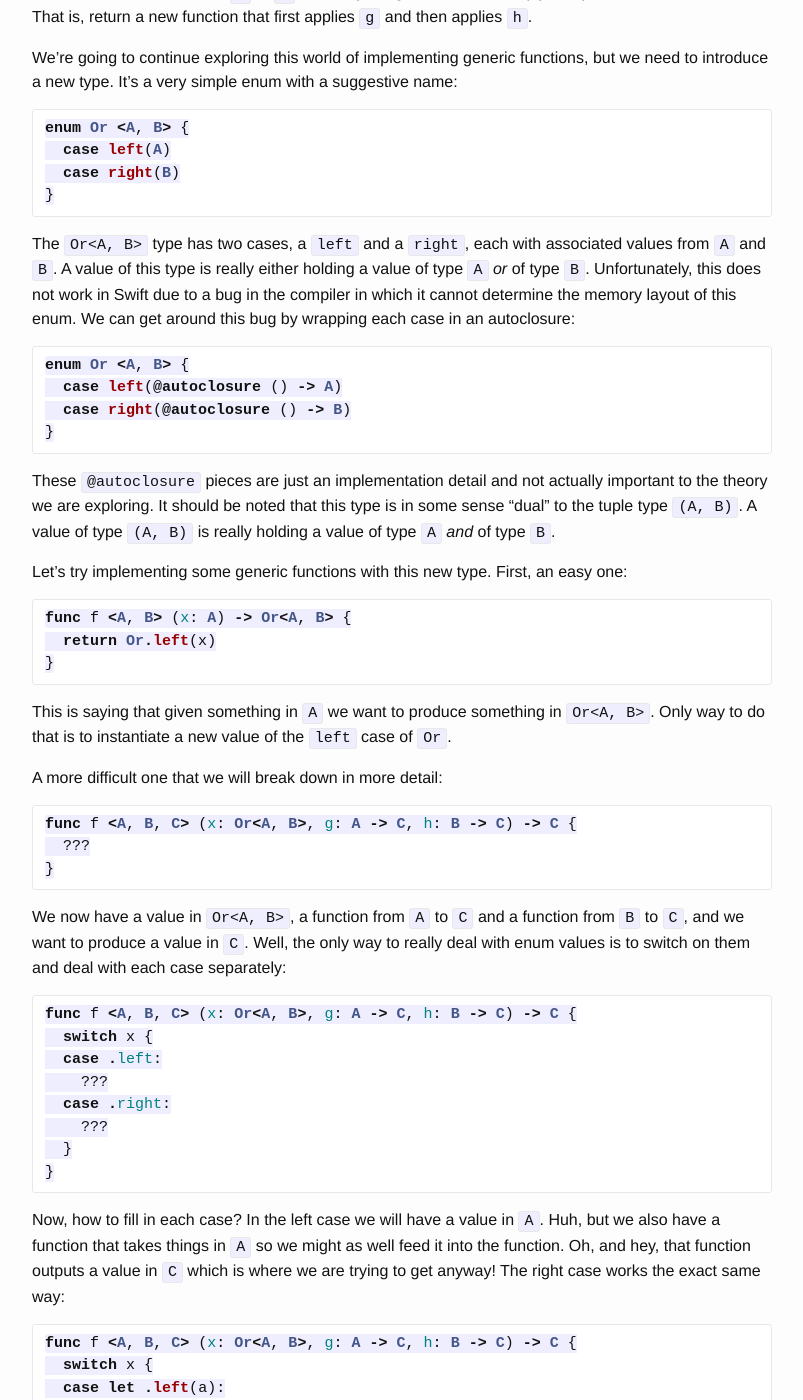
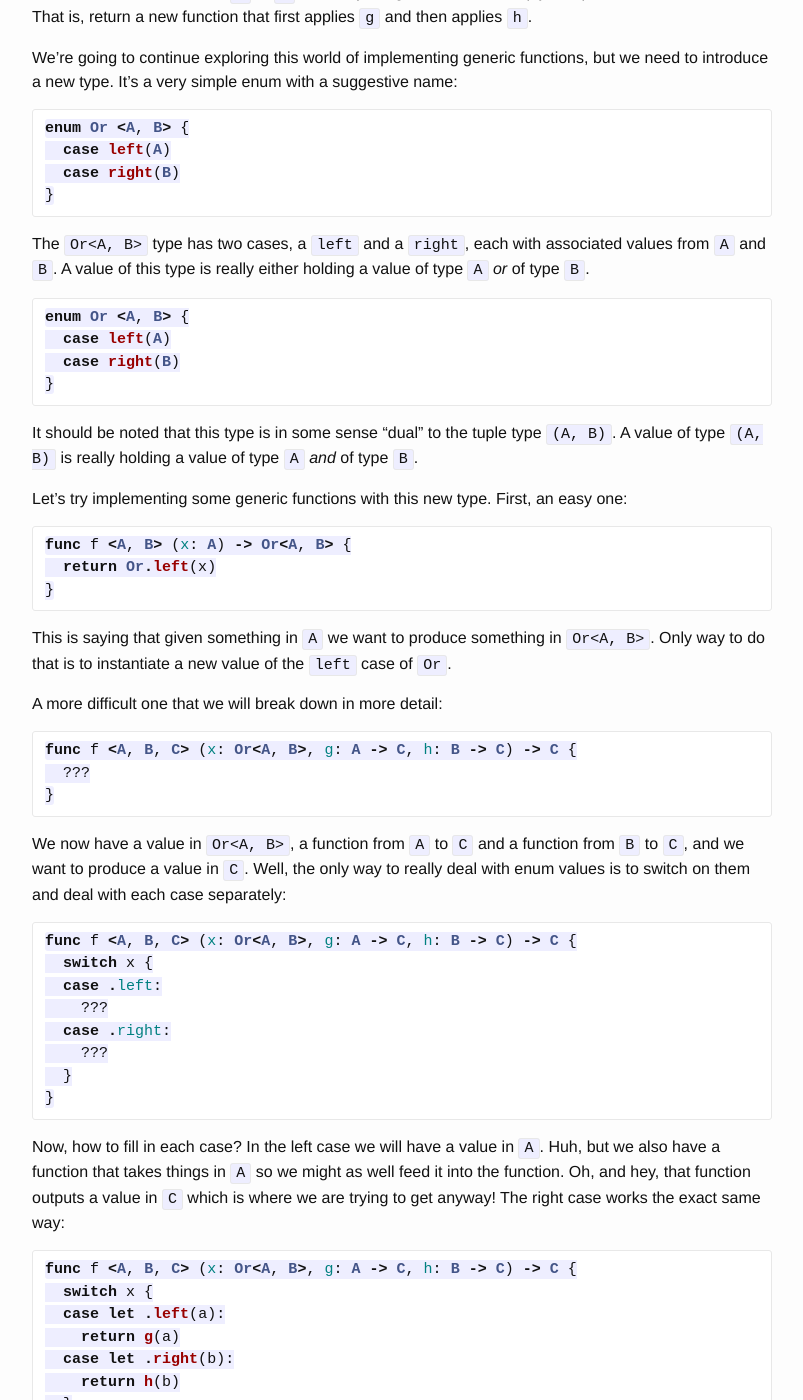
Before and after one commit to mbrandonw/mbrandonw.github.io, a Jekyll site: the page built from _posts/2015-01-06-proof-in-functions.markdown, in a window 1280 px wide and 1400 px high, scrolled down 2187 px. Shown: the whole window, without its empty margins (238-1041 px from the left). Built offline with Jekyll 4.4.1, drawn with Linux system fonts in a browser that asks for light colours; Markdown is read by kramdown in place of the engine named in the settings; formulas are drawn with MathJax 3; comment, search, counter and statistics services are not loaded; some of the changed text lies outside the part shown.

Commit message:
Updated 'Proof in Functions' to modern Swift.

````diff
--- a/_posts/2015-01-06-proof-in-functions.markdown
+++ b/_posts/2015-01-06-proof-in-functions.markdown
@@ -95,16 +95,16 @@ enum Or <A, B> {
 }
 ```
 
-The `Or<A, B>` type has two cases, a `left` and a `right`, each with associated values from `A` and `B`. A value of this type is really either holding a value of type `A` *or* of type `B`. Unfortunately, this does not work in Swift due to a bug in the compiler in which it cannot determine the memory layout of this enum. We can get around this bug by wrapping each case in an autoclosure:
+The `Or<A, B>` type has two cases, a `left` and a `right`, each with associated values from `A` and `B`. A value of this type is really either holding a value of type `A` *or* of type `B`.
 
 ```swift
 enum Or <A, B> {
-  case left(@autoclosure () -> A)
-  case right(@autoclosure () -> B)
+  case left(A)
+  case right(B)
 }
 ```
 
-These `@autoclosure` pieces are just an implementation detail and not actually important to the theory we are exploring. It should be noted that this type is in some sense “dual” to the tuple type `(A, B)`. A value of type `(A, B)` is really holding a value of type `A` *and* of type `B`.
+It should be noted that this type is in some sense “dual” to the tuple type `(A, B)`. A value of type `(A, B)` is really holding a value of type `A` *and* of type `B`.
 
 Let’s try implementing some generic functions with this new type. First, an easy one:
 
@@ -143,14 +143,12 @@ Now, how to fill in each case? In the left case we will have a value in `A`. Huh
 func f <A, B, C> (x: Or<A, B>, g: A -> C, h: B -> C) -> C {
   switch x {
   case let .left(a):
-    return g(a())
+    return g(a)
   case let .right(b):
-    return h(b())
+    return h(b)
   }
 }
 ```
-
-Remember that the `left` and `right` cases technically hold closure values, so that is why we have to invoke `a()` and `b()` in the case statements.
 
 Time to throw a curve ball. Let’s implement the function:
 
@@ -358,9 +356,9 @@ func deMorgan <A, B> (f: And<Not<A>, Not<B>>) -> Not<Or<A, B>> {
   return Not<Or<A, B>> {(x: Or<A, B>) in
     switch x {
     case let .left(a):
-      return f.left.not(a())
+      return f.left.not(a
     case let .right(b):
-      return f.right.not(b())
+      return f.right.not(b)
     }
   }
 }
````
Also changed, not shown: 4 other files.
